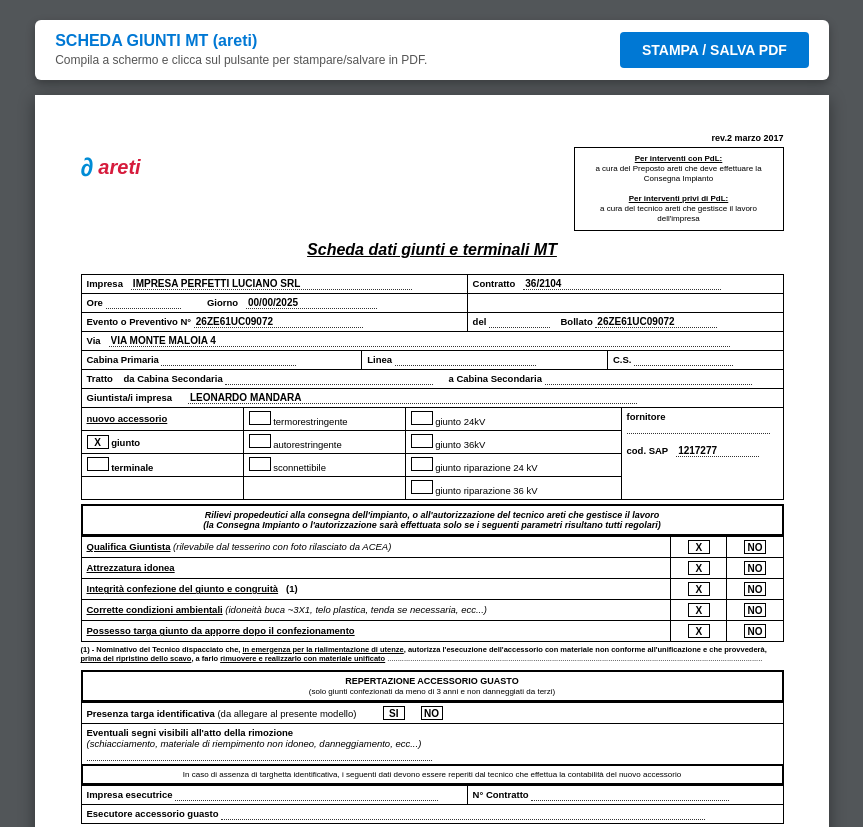
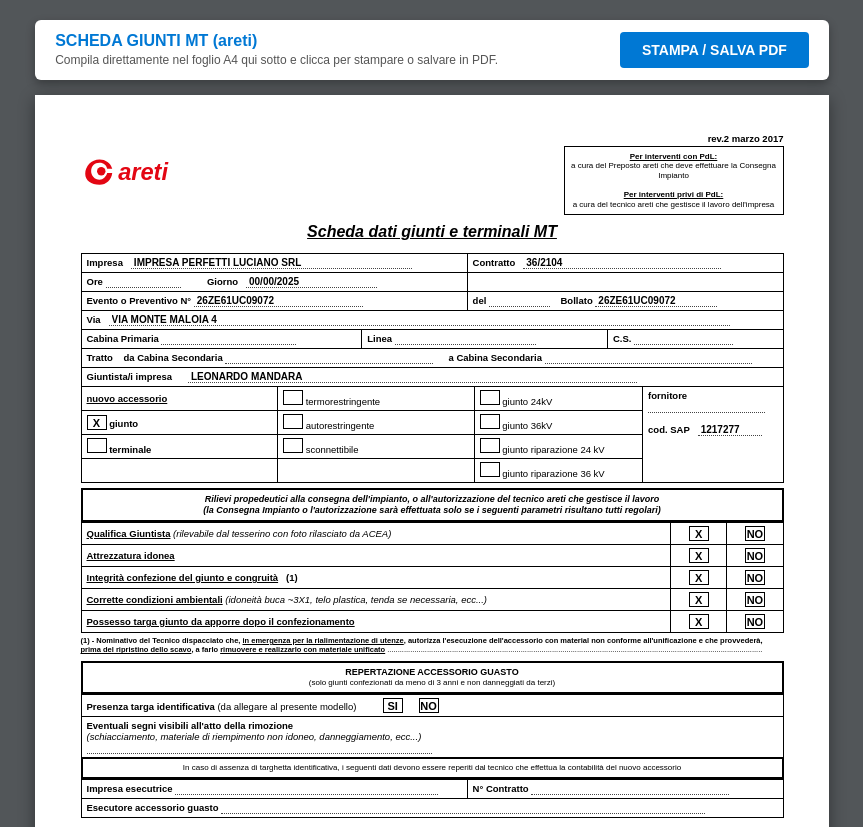
Before and after one commit to riccardomascioli1999-png/scheda-giunti-acea, a plain HTML site: page index.html in a window 1280 px wide. Shown: the top 827 px of the page, without its empty margins (208-1071 px from the left). Drawn offline with Linux system fonts and the light colour scheme.

Commit message:
Refactor HTML structure and update styles

```diff
--- a/index.html
+++ b/index.html
@@ -7,8 +7,8 @@
     <style>
         * {
             box-sizing: border-box;
-            font-family: Arial, Helvetica, sans-serif;
-            color: #000;
+            font-family: Arial, "Helvetica Neue", Helvetica, sans-serif;
+            color: #000000;
         }
 
         body {
@@ -45,50 +45,48 @@
 
         .btn-print:hover { background-color: #005a9e; }
 
-        /* FOGLIO A4 RIGIDO PARI AL MODELLO WORD */
+        /* FOGLIO A4 CON DIMENSIONI E MARGINI REALI WORD */
         .page-a4 {
             width: 210mm;
             height: 297mm;
-            padding: 10mm 12mm;
+            padding: 10mm 12mm 10mm 12mm;
             background: white;
             box-shadow: 0 4px 15px rgba(0,0,0,0.4);
             position: relative;
             overflow: hidden;
         }
 
-        /* INTESTAZIONE TOP LOGO & PDL */
-        .top-container {
+        .rev-header {
+            text-align: right;
+            font-size: 9.5px;
+            font-weight: bold;
+            margin-bottom: 2px;
+        }
+
+        /* HEADER CON LOGO E BOX PDL */
+        .top-row {
             display: flex;
             justify-content: space-between;
             align-items: flex-start;
-            margin-bottom: 5px;
         }
 
-        .logo-box {
-            display: flex;
-            align-items: center;
-            gap: 5px;
-            font-size: 20px;
-            font-weight: bold;
-            color: #d61b3c;
-            margin-top: 5px;
+        .logo-area {
+            width: 55%;
+            padding-top: 5px;
         }
 
-        .logo-symbol {
-            font-size: 26px;
-            color: #008cd6;
+        .logo-svg {
+            height: 38px;
         }
 
-        .logo-text {
-            color: #d61b3c;
-            font-style: italic;
-        }
-
-        .rev-header {
-            text-align: right;
-            font-size: 9px;
-            font-weight: bold;
-            margin-bottom: 4px;
+        .pdl-box {
+            width: 220px;
+            border: 1px solid #000;
+            padding: 5px;
+            font-size: 8px;
+            text-align: center;
+            line-height: 1.2;
+            background: #fff;
         }
 
         .doc-title {
@@ -97,10 +95,10 @@
             font-weight: bold;
             font-style: italic;
             text-decoration: underline;
-            margin: 10px 0 15px 0;
+            margin: 8px 0 12px 0;
         }
 
-        /* TABELLE STRUTTURALI */
+        /* TABELLE ED ELEMENTI GRAFICI */
         table {
             width: 100%;
             border-collapse: collapse;
@@ -109,66 +107,56 @@
         }
 
         td, th {
-            border: 1px solid #000;
+            border: 1px solid #000000;
             padding: 3px 5px;
             font-size: 9.5px;
             vertical-align: middle;
             word-wrap: break-word;
         }
 
-        /* RAGGRUPPAMENTO BOX PDL SULLA DESTRA */
-        .pdl-box-top {
-            width: 210px;
-            border: 1px solid #000;
-            padding: 6px;
-            font-size: 8px;
-            text-align: center;
-            line-height: 1.25;
-            background: #fff;
-        }
-
-        .editable-field {
+        .input-field {
             border: none;
-            border-bottom: 1px dotted #333;
+            border-bottom: 1px dotted #444;
             outline: none;
             font-size: 10px;
             font-weight: bold;
             background: transparent;
-            padding: 0 2px;
+            padding: 0 3px;
         }
 
-        .editable-field:focus {
+        .input-field:focus {
             background: #ffffcc;
             border-bottom: 1px solid #000;
         }
 
-        /* CORRISPONDENZA RETTANGOLI DI SPUNTA WORD */
-        .sq-box {
+        .sq-check {
             display: inline-block;
-            width: 22px;
-            height: 14px;
+            width: 20px;
+            height: 15px;
             border: 1px solid #000;
             text-align: center;
-            line-height: 13px;
-            font-size: 10px;
+            line-height: 14px;
+            font-size: 11px;
             font-weight: bold;
             background: #fff;
             cursor: pointer;
             user-select: none;
         }
 
-        .double-border-box {
+        .double-header-box {
             border: 2px double #000;
             text-align: center;
             padding: 4px;
             font-weight: bold;
             font-size: 9px;
-            margin-top: 5px;
+            margin-top: 6px;
+            line-height: 1.2;
         }
 
         .signatures-table {
             width: 100%;
-            margin-top: 20px;
+            margin-top: 25px;
+            border-collapse: collapse;
         }
 
         .signatures-table td {
@@ -177,7 +165,7 @@
             font-size: 8.5px;
             font-weight: bold;
             vertical-align: top;
-            padding-top: 25px;
+            padding-top: 20px;
         }
 
         .footer-page-num {
@@ -191,7 +179,7 @@
             body { background: white !important; padding: 0 !important; }
             .no-print-bar { display: none !important; }
             .page-a4 { box-shadow: none !important; width: 100% !important; height: 100% !important; padding: 5mm 10mm !important; }
-            .editable-field { border-bottom: none !important; }
+            .input-field { border-bottom: none !important; }
         }
     </style>
 </head>
@@ -200,7 +188,7 @@
 <div class="no-print-bar">
     <div>
         <b style="color: #0078d4;">SCHEDA GIUNTI MT (areti)</b><br>
-        <span style="font-size: 12px; color: #555;">Compila a schermo e clicca sul pulsante per stampare/salvare in PDF.</span>
+        <span style="font-size: 12px; color: #555;">Compila direttamente nel foglio A4 qui sotto e clicca per stampare o salvare in PDF.</span>
     </div>
     <button class="btn-print" onclick="window.print()">STAMPA / SALVA PDF</button>
 </div>
@@ -208,11 +196,16 @@
 <div class="page-a4">
     <div class="rev-header">rev.2 marzo 2017</div>
 
-    <div class="top-container">
-        <div class="logo-box">
-            <span class="logo-symbol">∂</span><span class="logo-text">areti</span>
+    <div class="top-row">
+        <div class="logo-area">
+            <!-- LOGO ARETI VETTORIALE FEDELE -->
+            <svg class="logo-svg" viewBox="0 0 160 45" xmlns="http://www.w3.org/2000/svg">
+                <path d="M 22 10 C 12 10 5 18 5 27 C 5 35 12 40 22 40 C 30 40 36 34 37 26 L 31 26 C 30 30 26 34 22 34 C 16 34 12 29 12 24 C 12 18 16 14 22 14 C 27 14 30 17 31 21 L 37 21 C 35 14 29 10 22 10 Z" fill="#E30613"/>
+                <circle cx="24" cy="24" r="5" fill="#E30613"/>
+                <text x="44" y="34" font-family="Arial, sans-serif" font-size="28" font-weight="bold" font-style="italic" fill="#E30613">areti</text>
+            </svg>
         </div>
-        <div class="pdl-box-top">
+        <div class="pdl-box">
             <b><u>Per interventi con PdL:</u></b><br>
             a cura del Preposto areti che deve effettuare la Consegna Impianto<br><br>
             <b><u>Per interventi privi di PdL:</u></b><br>
@@ -222,35 +215,35 @@
 
     <div class="doc-title">Scheda dati giunti e terminali MT</div>
 
-    <!-- DATI GENERALI INTESTAZIONE -->
+    <!-- TABELLA DATI GENERALI -->
     <table>
         <tr>
             <td width="55%">
-                <b>Impresa</b> &nbsp; <input type="text" class="editable-field" id="impresa" value="IMPRESA PERFETTI LUCIANO SRL" style="width: 75%;">
+                <b>Impresa</b> &nbsp; <input type="text" class="input-field" id="impresa" value="IMPRESA PERFETTI LUCIANO SRL" style="width: 75%;">
             </td>
             <td width="45%">
-                <b>Contratto</b> &nbsp; <input type="text" class="editable-field" id="contratto" value="36/2104" style="width: 65%;">
+                <b>Contratto</b> &nbsp; <input type="text" class="input-field" id="contratto" value="36/2104" style="width: 65%;">
             </td>
         </tr>
         <tr>
             <td>
-                <b>Ore</b> <input type="text" class="editable-field" id="ore" value="" style="width: 20%;"> &nbsp;&nbsp;&nbsp;&nbsp;&nbsp;&nbsp;&nbsp;&nbsp;
-                <b>Giorno</b> &nbsp; <input type="text" class="editable-field" id="giorno" value="00/00/2025" style="width: 35%;">
+                <b>Ore</b> <input type="text" class="input-field" id="ore" value="" style="width: 20%;"> &nbsp;&nbsp;&nbsp;&nbsp;&nbsp;&nbsp;&nbsp;&nbsp;
+                <b>Giorno</b> &nbsp; <input type="text" class="input-field" id="giorno" value="00/00/2025" style="width: 35%;">
             </td>
             <td></td>
         </tr>
         <tr>
             <td>
-                <b>Evento o Preventivo N°</b> <input type="text" class="editable-field" id="evento" value="26ZE61UC09072" style="width: 45%;">
+                <b>Evento o Preventivo N°</b> <input type="text" class="input-field" id="evento" value="26ZE61UC09072" style="width: 45%;">
             </td>
             <td>
-                <b>del</b> <input type="text" class="editable-field" id="del" value="" style="width: 20%;"> &nbsp;&nbsp;
-                <b>Bollato</b> <input type="text" class="editable-field" id="bollato" value="26ZE61UC09072" style="width: 40%;">
+                <b>del</b> <input type="text" class="input-field" id="del" value="" style="width: 20%;"> &nbsp;&nbsp;
+                <b>Bollato</b> <input type="text" class="input-field" id="bollato" value="26ZE61UC09072" style="width: 40%;">
             </td>
         </tr>
         <tr>
             <td colspan="2">
-                <b>Via</b> &nbsp; <input type="text" class="editable-field" id="via" value="VIA MONTE MALOIA 4" style="width: 90%;">
+                <b>Via</b> &nbsp; <input type="text" class="input-field" id="via" value="VIA MONTE MALOIA 4" style="width: 90%;">
             </td>
         </tr>
     </table>
@@ -258,53 +251,53 @@
     <!-- SEZIONE CABINE E GIUNTISTA -->
     <table>
         <tr>
-            <td width="40%"><b>Cabina Primaria</b> <input type="text" class="editable-field" id="cp" style="width: 50%;"></td>
-            <td width="35%"><b>Linea</b> <input type="text" class="editable-field" id="linea" style="width: 60%;"></td>
-            <td width="25%"><b>C.S.</b> <input type="text" class="editable-field" id="cs" style="width: 60%;"></td>
+            <td width="40%"><b>Cabina Primaria</b> <input type="text" class="input-field" id="cp" style="width: 50%;"></td>
+            <td width="35%"><b>Linea</b> <input type="text" class="input-field" id="linea" style="width: 60%;"></td>
+            <td width="25%"><b>C.S.</b> <input type="text" class="input-field" id="cs" style="width: 60%;"></td>
         </tr>
         <tr>
             <td colspan="3">
-                <b>Tratto &nbsp;&nbsp; da Cabina Secondaria</b> <input type="text" class="editable-field" id="da_cs" style="width: 30%;">
-                &nbsp;&nbsp;&nbsp;&nbsp; <b>a Cabina Secondaria</b> <input type="text" class="editable-field" id="a_cs" style="width: 30%;">
+                <b>Tratto &nbsp;&nbsp; da Cabina Secondaria</b> <input type="text" class="input-field" id="da_cs" style="width: 30%;">
+                &nbsp;&nbsp;&nbsp;&nbsp; <b>a Cabina Secondaria</b> <input type="text" class="input-field" id="a_cs" style="width: 30%;">
             </td>
         </tr>
         <tr>
             <td colspan="3">
-                <b>Giuntista/i impresa</b> &nbsp;&nbsp;&nbsp;&nbsp; <input type="text" class="editable-field" id="giuntista" value="LEONARDO MANDARA" style="width: 65%;">
+                <b>Giuntista/i impresa</b> &nbsp;&nbsp;&nbsp;&nbsp; <input type="text" class="input-field" id="giuntista" value="LEONARDO MANDARA" style="width: 65%;">
             </td>
         </tr>
     </table>
 
-    <!-- TABELLA ACCESSORI CON CASELLERIA RETTANGOLARE WORD -->
+    <!-- TABELLA ACCESSORI MT CON CASELLERIA WORD -->
     <table>
         <tr>
-            <td width="30%"><u><b>nuovo accessorio</b></u></td>
-            <td width="30%"><span class="sq-box" onclick="toggleSq(this)"></span> termorestringente</td>
-            <td width="40%"><span class="sq-box" onclick="toggleSq(this)"></span> giunto 24kV</td>
-            <td rowspan="4" width="30%" style="vertical-align: top;">
-                <b>fornitore</b> <input type="text" class="editable-field" id="fornitore" style="width: 95%;"><br><br>
-                <b>cod. SAP</b> &nbsp; <input type="text" class="editable-field" id="sap" value="1217277" style="width: 55%; font-weight: bold;">
+            <td width="28%"><u><b>nuovo accessorio</b></u></td>
+            <td width="28%"><span class="sq-check" onclick="toggleCheck(this)"></span> termorestringente</td>
+            <td width="24%"><span class="sq-check" onclick="toggleCheck(this)"></span> giunto 24kV</td>
+            <td rowspan="4" width="20%" style="vertical-align: top;">
+                <b>fornitore</b> <input type="text" class="input-field" id="fornitore" style="width: 90%;"><br><br>
+                <b>cod. SAP</b> &nbsp; <input type="text" class="input-field" id="sap" value="1217277" style="width: 50%; font-weight: bold;">
             </td>
         </tr>
         <tr>
-            <td><span class="sq-box" onclick="toggleSq(this)">X</span> <b>giunto</b></td>
-            <td><span class="sq-box" onclick="toggleSq(this)"></span> autorestringente</td>
-            <td><span class="sq-box" onclick="toggleSq(this)"></span> giunto 36kV</td>
+            <td><span class="sq-check" onclick="toggleCheck(this)">X</span> <b>giunto</b></td>
+            <td><span class="sq-check" onclick="toggleCheck(this)"></span> autorestringente</td>
+            <td><span class="sq-check" onclick="toggleCheck(this)"></span> giunto 36kV</td>
         </tr>
         <tr>
-            <td><span class="sq-box" onclick="toggleSq(this)"></span> <b>terminale</b></td>
-            <td><span class="sq-box" onclick="toggleSq(this)"></span> sconnettibile</td>
-            <td><span class="sq-box" onclick="toggleSq(this)"></span> giunto riparazione 24 kV</td>
+            <td><span class="sq-check" onclick="toggleCheck(this)"></span> <b>terminale</b></td>
+            <td><span class="sq-check" onclick="toggleCheck(this)"></span> sconnettibile</td>
+            <td><span class="sq-check" onclick="toggleCheck(this)"></span> giunto riparazione 24 kV</td>
         </tr>
         <tr>
             <td></td>
             <td></td>
-            <td><span class="sq-box" onclick="toggleSq(this)"></span> giunto riparazione 36 kV</td>
+            <td><span class="sq-check" onclick="toggleCheck(this)"></span> giunto riparazione 36 kV</td>
         </tr>
     </table>
 
     <!-- SEZIONE RILIEVI PROPEDEUTICI -->
-    <div class="double-border-box">
+    <div class="double-header-box">
         <i>Rilievi propedeutici alla consegna dell'impianto, o all'autorizzazione del tecnico areti che gestisce il lavoro<br>
         (la Consegna Impianto o l'autorizzazione sarà effettuata solo se i seguenti parametri risultano tutti regolari)</i>
     </div>
@@ -312,37 +305,37 @@
     <table>
         <tr>
             <td><u><b>Qualifica Giuntista</b></u> <i>(rilevabile dal tesserino con foto rilasciato da ACEA)</i></td>
-            <td width="8%" style="text-align:center;"><span class="sq-box" onclick="toggleSq(this)">X</span></td>
-            <td width="8%" style="text-align:center;"><span class="sq-box">NO</span></td>
+            <td width="8%" style="text-align:center;"><span class="sq-check" onclick="toggleCheck(this)">X</span></td>
+            <td width="8%" style="text-align:center;"><span class="sq-check">NO</span></td>
         </tr>
         <tr>
             <td><u><b>Attrezzatura idonea</b></u></td>
-            <td style="text-align:center;"><span class="sq-box" onclick="toggleSq(this)">X</span></td>
-            <td style="text-align:center;"><span class="sq-box">NO</span></td>
+            <td style="text-align:center;"><span class="sq-check" onclick="toggleCheck(this)">X</span></td>
+            <td style="text-align:center;"><span class="sq-check">NO</span></td>
         </tr>
         <tr>
             <td><u><b>Integrità confezione del giunto e congruità</b></u> &nbsp; <b>(1)</b></td>
-            <td style="text-align:center;"><span class="sq-box" onclick="toggleSq(this)">X</span></td>
-            <td style="text-align:center;"><span class="sq-box">NO</span></td>
+            <td style="text-align:center;"><span class="sq-check" onclick="toggleCheck(this)">X</span></td>
+            <td style="text-align:center;"><span class="sq-check">NO</span></td>
         </tr>
         <tr>
             <td><u><b>Corrette condizioni ambientali</b></u> <i>(idoneità buca ~3X1, telo plastica, tenda se necessaria, ecc...)</i></td>
-            <td style="text-align:center;"><span class="sq-box" onclick="toggleSq(this)">X</span></td>
-            <td style="text-align:center;"><span class="sq-box">NO</span></td>
+            <td style="text-align:center;"><span class="sq-check" onclick="toggleCheck(this)">X</span></td>
+            <td style="text-align:center;"><span class="sq-check">NO</span></td>
         </tr>
         <tr>
             <td><u><b>Possesso targa giunto da apporre dopo il confezionamento</b></u></td>
-            <td style="text-align:center;"><span class="sq-box" onclick="toggleSq(this)">X</span></td>
-            <td style="text-align:center;"><span class="sq-box">NO</span></td>
+            <td style="text-align:center;"><span class="sq-check" onclick="toggleCheck(this)">X</span></td>
+            <td style="text-align:center;"><span class="sq-check">NO</span></td>
         </tr>
     </table>
 
     <div style="font-size: 7.5px; margin: 4px 0 6px 0; line-height: 1.25;">
-        <b>(1) - Nominativo del Tecnico dispacciato che, <u>in emergenza per la rialimentazione di utenze</u>, autorizza l'esecuzione dell'accessorio con materiale non conforme all'unificazione e che provvederà, <u>prima del ripristino dello scavo</u>, a farlo <u>rimuovere e realizzarlo con materiale unificato</u></b> ....................................................................................................................................................................................
+        <b>(1) - Nominativo del Tecnico dispacciato che, <u>in emergenza per la rialimentazione di utenze</u>, autorizza l'esecuzione dell'accessorio con material non conforme all'unificazione e che provvederà, <u>prima del ripristino dello scavo</u>, a farlo <u>rimuovere e realizzarlo con materiale unificato</u></b> ....................................................................................................................................................................................
     </div>
 
     <!-- SEZIONE REPERTAZIONE ACCESSORIO GUASTO -->
-    <div class="double-border-box">
+    <div class="double-header-box">
         REPERTAZIONE ACCESSORIO GUASTO<br>
         <span style="font-weight: normal; font-size: 8px;">(solo giunti confezionati da meno di 3 anni e non danneggiati da terzi)</span>
     </div>
@@ -351,34 +344,34 @@
         <tr>
             <td colspan="2">
                 <b>Presenza targa identificativa</b> (da allegare al presente modello) &nbsp;&nbsp;&nbsp;&nbsp;&nbsp;&nbsp;&nbsp;&nbsp;
-                <span class="sq-box" onclick="toggleSq(this)">SI</span> &nbsp;&nbsp;&nbsp;&nbsp;
-                <span class="sq-box" onclick="toggleSq(this)">NO</span>
+                <span class="sq-check" onclick="toggleCheck(this)">SI</span> &nbsp;&nbsp;&nbsp;&nbsp;
+                <span class="sq-check" onclick="toggleCheck(this)">NO</span>
             </td>
         </tr>
         <tr>
             <td colspan="2">
                 <b>Eventuali segni visibili all'atto della rimozione</b><br>
                 <i>(schiacciamento, materiale di riempimento non idoneo, danneggiamento, ecc...)</i> &nbsp;&nbsp;&nbsp;&nbsp;
-                <input type="text" class="editable-field" id="segni" style="width: 50%;">
+                <input type="text" class="input-field" id="segni" style="width: 50%;">
             </td>
         </tr>
     </table>
 
-    <div class="double-border-box" style="font-weight: normal; font-size: 8px; margin-top: -1px;">
+    <div class="double-header-box" style="font-weight: normal; font-size: 8px; margin-top: -1px;">
         In caso di assenza di targhetta identificativa, i seguenti dati devono essere reperiti dal tecnico che effettua la contabilità del nuovo accessorio
     </div>
 
     <table>
         <tr>
-            <td width="55%"><b>Impresa esecutrice</b> <input type="text" class="editable-field" id="imp_es" style="width: 70%;"></td>
-            <td width="45%"><b>N° Contratto</b> <input type="text" class="editable-field" id="num_cont" style="width: 65%;"></td>
+            <td width="55%"><b>Impresa esecutrice</b> <input type="text" class="input-field" id="imp_es" style="width: 70%;"></td>
+            <td width="45%"><b>N° Contratto</b> <input type="text" class="input-field" id="num_cont" style="width: 65%;"></td>
         </tr>
         <tr>
-            <td colspan="2"><b>Esecutore accessorio guasto</b> <input type="text" class="editable-field" id="esec_g" style="width: 70%;"></td>
+            <td colspan="2"><b>Esecutore accessorio guasto</b> <input type="text" class="input-field" id="esec_g" style="width: 70%;"></td>
         </tr>
     </table>
 
-    <!-- TABELLA FIRME IN BASSO -->
+    <!-- FIRME -->
     <table class="signatures-table">
         <tr>
             <td width="50%">
@@ -396,7 +389,7 @@
 </div>
 
 <script>
-    function toggleSq(el) {
+    function toggleCheck(el) {
         if (el.innerText === 'X') {
             el.innerText = '';
         } else if (el.innerText === '') {
```
